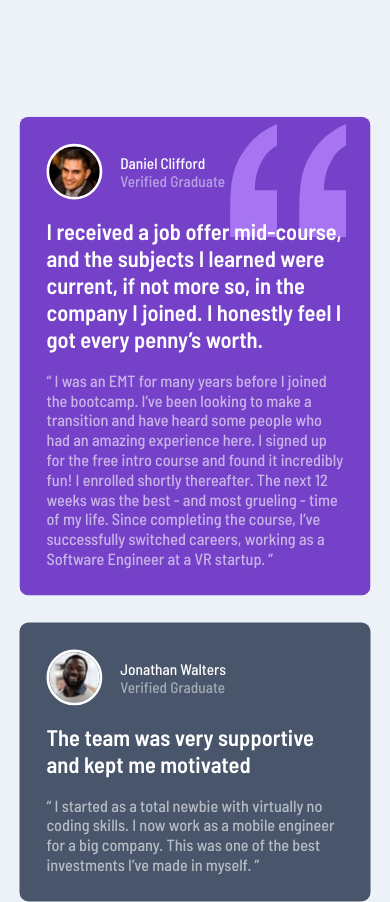
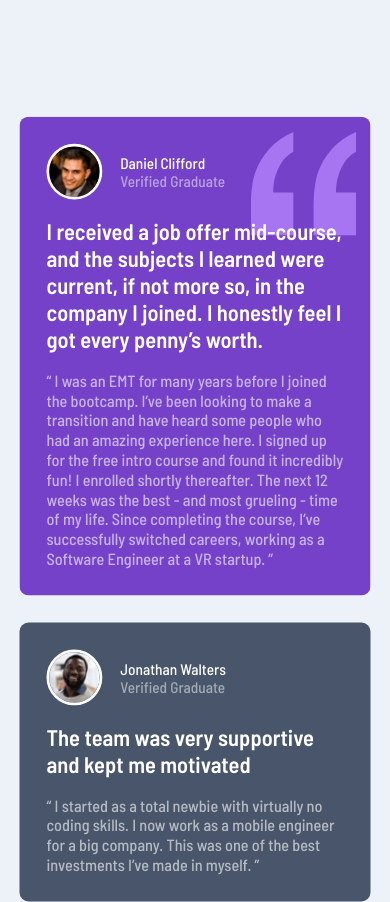
Before and after one commit to Renzorr/Challenge-Testimonial-Grid-Section, a plain HTML site: page index.html in a window 390 px wide. Shown: the top 902 px of the page. Drawn offline with Linux system fonts and the light colour scheme.

Commit message:
fix quotation picture

```diff
--- a/scss/components/_purple-card.scss
+++ b/scss/components/_purple-card.scss
@@ -1,7 +1,7 @@
 .purple-card {
-  background-image: url(/images/bg-pattern-quotation.svg);
+  background-image: url(../images/bg-pattern-quotation.svg);
   background-repeat: no-repeat;
-  background-position: right 7vw top 1vh;
+  background-position: right 4vw top 2vh;
   background-color: $moderate-violet;
   background-size: 18%;
   color: $white;
--- a/scss/layout/_card.scss
+++ b/scss/layout/_card.scss
@@ -5,6 +5,7 @@
   @media (hover: hover) {
     &:hover {
       transform: scale(1.05);
+      box-shadow: 10px 10px 10px rgba(167, 162, 162, 0.479);
     }
   }
 }
--- a/scss/layout/_layout.scss
+++ b/scss/layout/_layout.scss
@@ -19,7 +19,7 @@ main {
     0% {
       opacity: 0;
       transform: translateY(-300%);
-      filter: blur(15px);
+      filter: blur(5px);
     }
     100% {
       opacity: 1;
--- a/scss/mediaquery/_mediaquery.scss
+++ b/scss/mediaquery/_mediaquery.scss
@@ -16,6 +16,6 @@
   }
 
   .purple-card {
-    background-size: 33%;
+    background-size: 30%;
   }
 }
```
Also changed, not shown: css/main.css, 1 other file.
